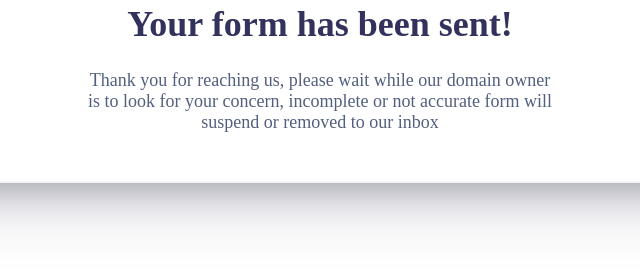
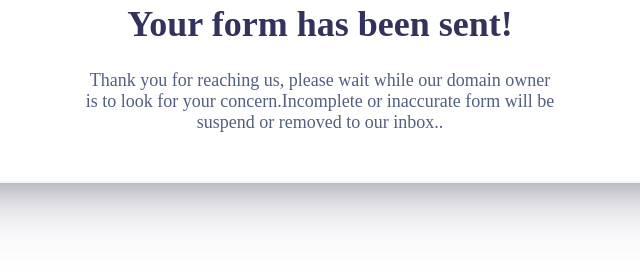
Before and after one commit to rey5209/report, a plain HTML site: page index.html in a window 1280 px wide. Shown: the part 149-425 px from the top of the page, 320-960 px from the left. Drawn offline with Linux system fonts and the light colour scheme.

Commit message:
Update index.html

```diff
--- a/index.html
+++ b/index.html
@@ -18,7 +18,7 @@
       <div class="outercontainer3">
         <div class="outercontainer4">
           <h1>Your form has been sent!</h1>
-          <p>Thank you for reaching us, please wait while our domain owner is to look for your concern, incomplete or not accurate form will suspend or removed to our inbox</p>
+          <p>Thank you for reaching us, please wait while our domain owner is to look for your concern.Incomplete or inaccurate form will be suspend or removed to our inbox..</p>
           </div>
       </div>
     </div>
```
